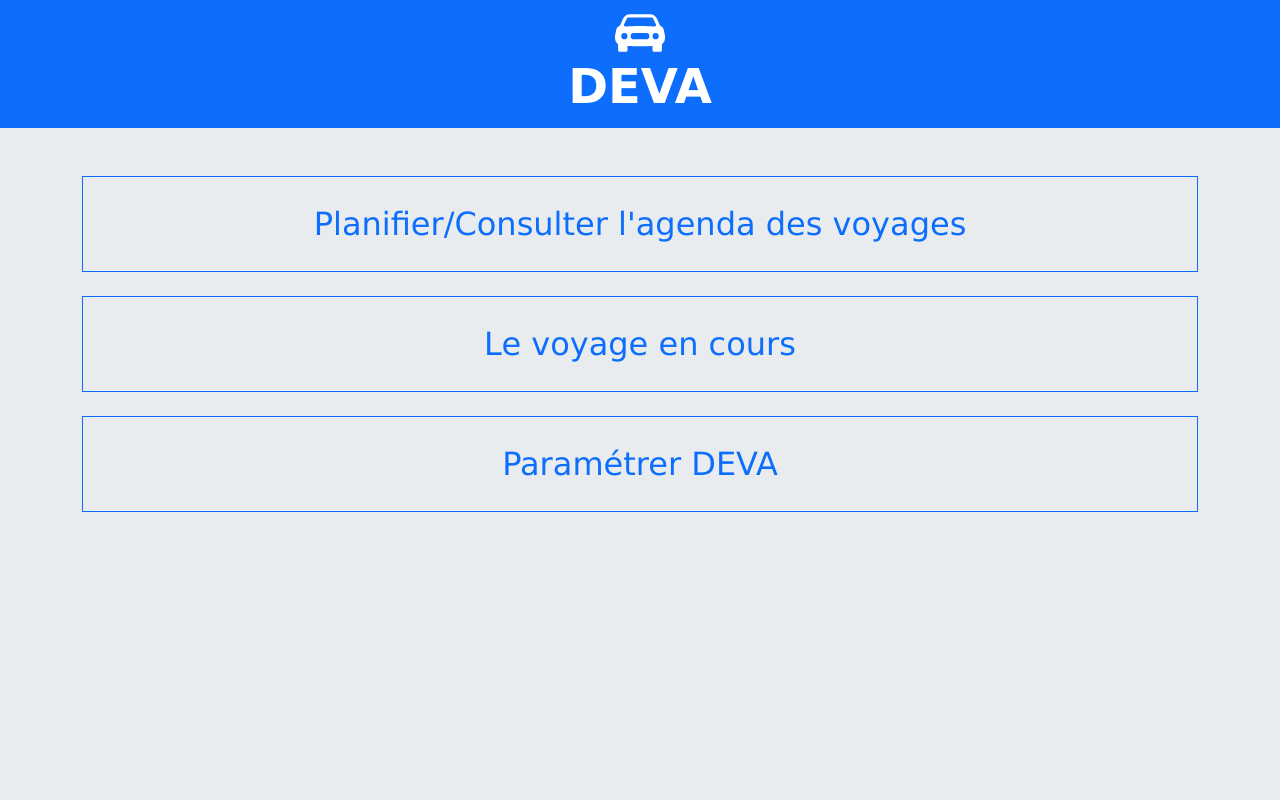
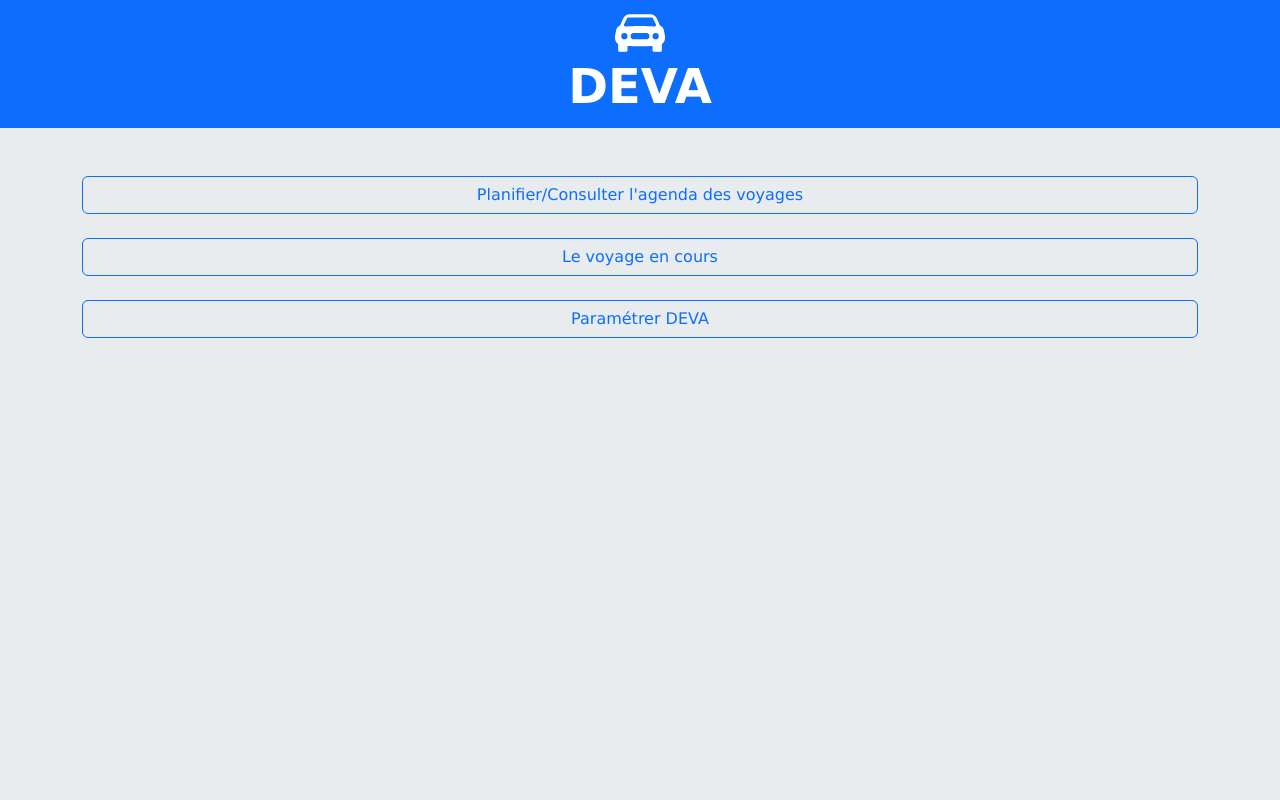
Before and after one commit to sioux46/Serenity2, a PHP site: page / in a window 1280 px wide. Run offline with PHP 8.4, Linux system fonts and the light colour scheme; some libraries are stand-ins or nearby versions.

Commit message:
stuff scroll

```diff
--- a/index.css
+++ b/index.css
@@ -12,7 +12,6 @@ body {
 
 .s-page {
   z-index: 500;
-  position: fixed;
   display: none;
   height: 100%;
   width: 100%;
@@ -20,12 +19,6 @@ body {
 
 .s-start {
   font-weight: 600;
-}
-
-.s-btn {
-  height: 3em;
-  border-radius: 0;
-  font-size: 2em;
 }
 
 #ontoTree-content {
@@ -55,8 +48,9 @@ body {
   border-left: 0;
   border-right: 0;
   border-bottom: 0;
-  font-size: 1.5em;
+  font-size: 1.2em;
   background-color: white;
+  vertical-align: text-top;
 }
 .ontoTree-btn:hover {
   background-color: white !important;
--- a/index.php
+++ b/index.php
@@ -27,7 +27,6 @@
     <button id="startButton" class="btn" type="button">
       <img src="icons/carBlue.svg" width=60>
     </button>
-
     <div id="start" class="s-page">
       <div class="container-fluid mt-0 p-2 pb-1 mb-5 bg-primary text-white text-center">
         <img src="icons/carWhite.svg" width=50>
@@ -36,9 +35,9 @@
       <div class="container">
         <div class="d-grid gap-4 text-center">
           <!-- data-bs-target="#modalOntoTree" -->
-          <button id="pretravel" type="button" class="s-btn btn btn-outline-primary btn-lg" >Planifier/Consulter l'agenda des voyages</button>
-          <button type="button" class="s-btn btn btn-outline-primary btn-lg">Le voyage en cours</button>
-          <button type="button" class="s-btn btn btn-outline-primary btn-lg">Paramétrer DEVA</button>
+          <button id="pretravel" type="button" class="s-btn btn btn-outline-primary" >Planifier/Consulter l'agenda des voyages</button>
+          <button type="button" class="s-btn btn btn-outline-primary">Le voyage en cours</button>
+          <button type="button" class="s-btn btn btn-outline-primary">Paramétrer DEVA</button>
         </div>
       </div>
     </div>
--- a/index.scss
+++ b/index.scss
@@ -16,7 +16,7 @@ body {
 
 .s-page {
   z-index: 500;
-  position: fixed;
+  // position: fixed;
   display: none;
   height: 100%;
   width: 100%;
@@ -27,9 +27,9 @@ body {
 }
 
 .s-btn {
-  height: 3em;
-  border-radius: 0;
-  font-size: 2em;
+  // height: 1rem !important;
+  // border-radius: 0;
+  // font-size: 1.5rem;
 }
 
 #ontoTree-content {
@@ -59,8 +59,9 @@ body {
   border-left: 0;
   border-right: 0;
   border-bottom: 0;
-  font-size: 1.5em;
+  font-size: 1.2em;
   background-color: white;
+  vertical-align: text-top;
 
   &:hover {
     background-color: white !important;
```
Also changed, not shown: 1 other file.
